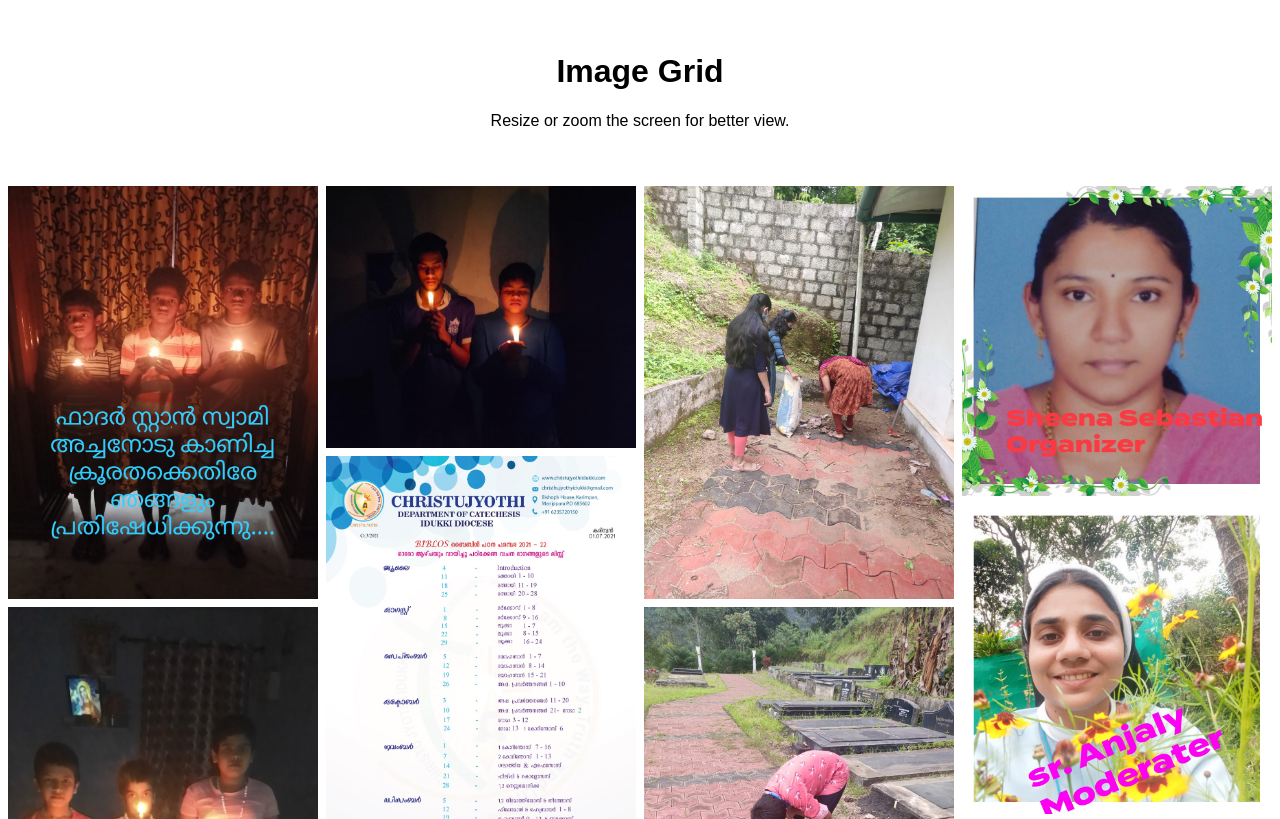
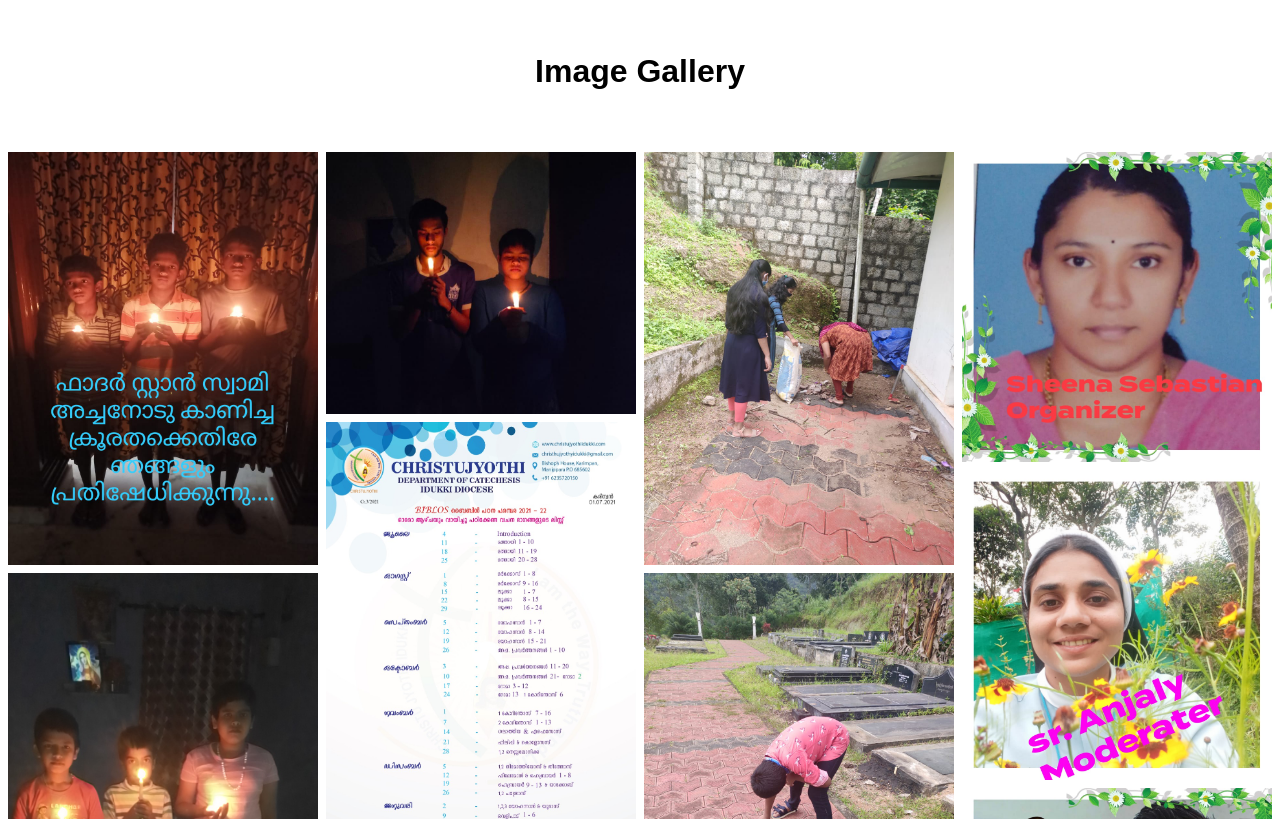
Before and after one commit to Codingwithaibal/3, a plain HTML site: page index.html in a window 1280 px wide. Shown: the top 819 px of the page. Drawn offline with Linux system fonts and the light colour scheme.

Commit message:
Update index.html

```diff
--- a/index.html
+++ b/index.html
@@ -59,8 +59,8 @@ body {
 
 <!-- Header -->
 <div class="header">
-  <h1>Image Grid</h1>
-  <p>Resize or zoom the screen for better view.</p>
+  <h1>Image Gallery</h1>
+  <p></p>
 </div>
 
 <!-- Photo Grid -->
```
